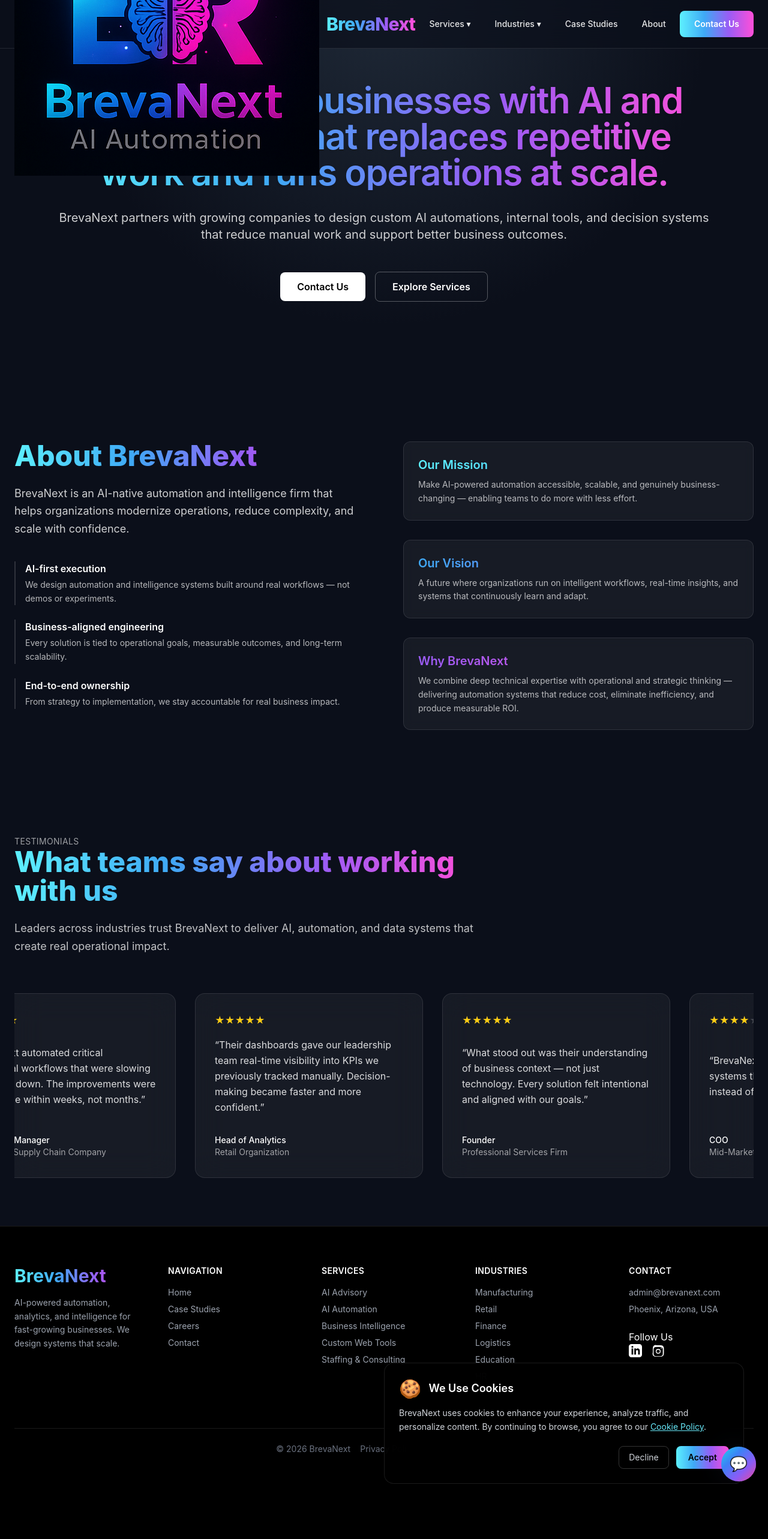
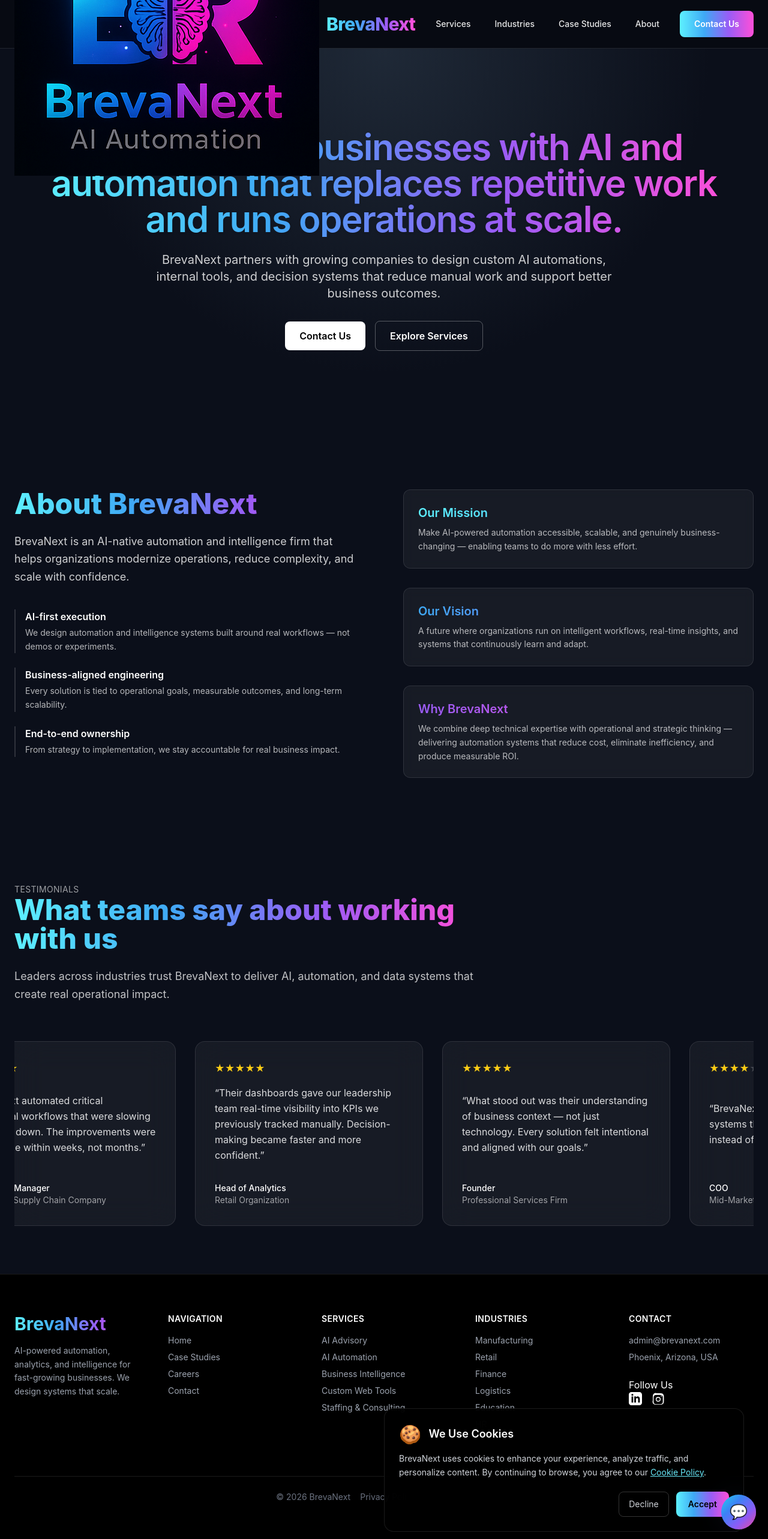
Before and after one commit to bchvvkla-prog/brevanext-site, a Next.js app: page / in a window 1280 px wide. Shown: the top 2566 px of the page at 60% size. Before the commit the page ends 2490 px from the top, so only its background shows below. Built offline with nearby package versions, Linux system fonts and the light colour scheme.

Commit message:
Mobile optimization: responsive hero, navbar, typography, cookie banner, viewport fix

```diff
--- a/app/components/CookieBanner.tsx
+++ b/app/components/CookieBanner.tsx
@@ -30,15 +30,14 @@ export default function CookieBanner() {
             max-h-[70vh] overflow-y-auto
             bg-black/90 backdrop-blur-xl
             border border-white/10 shadow-2xl
-    rounded-2xl p-6 z-[999]
+            rounded-2xl p-5 sm:p-6 z-[999]
           "
           style={{ WebkitOverflowScrolling: "touch" }}
         >
-
           {/* COOKIE ICON */}
           <div className="flex items-center gap-3 mb-3">
-            <span className="text-3xl">🍪</span>
-            <h3 className="text-white font-semibold text-lg">
+            <span className="text-2xl sm:text-3xl">🍪</span>
+            <h3 className="text-white font-semibold text-base sm:text-lg">
               We Use Cookies
             </h3>
           </div>
@@ -53,24 +52,33 @@ export default function CookieBanner() {
           </p>
 
           {/* BUTTONS */}
-          <div className="flex justify-end gap-3 mt-5">
+          <div className="flex flex-col sm:flex-row justify-end gap-3 mt-5">
 
             <button
               onClick={() => handleConsent("declined")}
-              className="px-4 py-2 text-sm rounded-lg border border-white/20
-              text-gray-300 hover:bg-white/10 transition"
+              className="
+                w-full sm:w-auto
+                px-4 py-2.5 text-sm rounded-lg
+                border border-white/20 text-gray-300
+                hover:bg-white/10 transition
+              "
             >
               Decline
             </button>
 
             <button
               onClick={() => handleConsent("accepted")}
-              className="px-5 py-2 text-sm font-semibold text-black rounded-lg
+              className="
+                w-full sm:w-auto
+                px-5 py-2.5 text-sm font-semibold
+                text-black rounded-lg
                 bg-[linear-gradient(to_right,#5DF0FF,#3FA9F5,#9A5CF5,#FF4FD8)]
-              hover:opacity-90 transition"
+                hover:opacity-90 transition
+              "
             >
               Accept
             </button>
+
           </div>
         </motion.div>
       )}
--- a/app/components/HomeHero.tsx
+++ b/app/components/HomeHero.tsx
@@ -2,14 +2,14 @@ import PrimaryHeading from "./PrimaryHeading";
 
 export default function HomeHero() {
   return (
-    <section className="relative w-full h-[520px] md:h-[640px] bg-[#0B0F1A] overflow-hidden">
+    <section className="relative w-full bg-[#0B0F1A] overflow-hidden py-20 md:py-0 md:min-h-[640px]">
 
       {/* Subtle depth layer */}
       <div className="absolute inset-0 bg-[radial-gradient(circle_at_top,#1F2937,transparent_60%)]" />
 
       {/* ================= CONTENT ================= */}
-      <div className="relative z-10 h-full flex items-center justify-center">
-        <div className="max-w-6xl mx-auto px-6 text-center text-white">
+      <div className="relative z-10 flex md:items-center justify-center px-4 md:min-h-[640px]">
+        <div className="max-w-6xl mx-auto text-center text-white">
 
           {/* Primary Heading */}
           <PrimaryHeading
@@ -24,37 +24,43 @@ export default function HomeHero() {
           </PrimaryHeading>
 
           {/* Supporting copy */}
-          <p className="mt-8 text-lg md:text-xl text-white/80">
+          <p className="mt-6 text-sm sm:text-base md:text-xl text-white/80 max-w-3xl mx-auto leading-relaxed">
             BrevaNext partners with growing companies to design custom AI
             automations, internal tools, and decision systems that reduce manual
             work and support better business outcomes.
           </p>
 
           {/* CTA Buttons */}
-          <div className="mt-12 flex flex-col sm:flex-row items-center justify-center gap-4">
+          <div className="mt-8 flex flex-col sm:flex-row items-center justify-center gap-3 sm:gap-4 w-full max-w-sm mx-auto">
 
             {/* Primary CTA */}
             <a
               href="/contact"
               className="
-                inline-flex px-7 py-3 rounded-lg font-semibold
+                inline-flex items-center justify-center
+                px-6 py-3 rounded-lg font-semibold
                 bg-white text-black
                 hover:bg-gray-100 transition
+                w-full sm:w-auto whitespace-nowrap
               "
             >
-              Contact Us
+              <span className="sm:hidden">Contact</span>
+              <span className="hidden sm:inline">Contact Us</span>
             </a>
 
             {/* Secondary CTA */}
             <a
               href="/services"
               className="
-                inline-flex px-7 py-3 rounded-lg font-semibold
+                inline-flex items-center justify-center
+                px-6 py-3 rounded-lg font-semibold
                 border border-white/30 text-white
                 hover:bg-white/10 transition
+                w-full sm:w-auto whitespace-nowrap
               "
             >
-              Explore Services
+              <span className="sm:hidden">Services</span>
+              <span className="hidden sm:inline">Explore Services</span>
             </a>
 
           </div>
--- a/app/components/Navbar.tsx
+++ b/app/components/Navbar.tsx
@@ -7,6 +7,7 @@ import { useState, useRef, useEffect } from "react";
 export default function Navbar() {
   const [servicesOpen, setServicesOpen] = useState(false);
   const [industriesOpen, setIndustriesOpen] = useState(false);
+  const [mobileOpen, setMobileOpen] = useState(false);
 
   const servicesRef = useRef<HTMLDivElement>(null);
   const industriesRef = useRef<HTMLDivElement>(null);
@@ -35,7 +36,7 @@ export default function Navbar() {
         border-b border-white/10
       "
     >
-      <div className="max-w-7xl mx-auto px-6 h-20 flex items-center justify-between">
+      <div className="max-w-7xl mx-auto px-4 md:px-6 h-20 flex items-center justify-between">
 
         {/* LOGO */}
         <Link href="/" className="flex items-center gap-3">
@@ -44,12 +45,12 @@ export default function Navbar() {
             alt="BrevaNext logo"
             width={36}
             height={36}
-             style={{ height: "auto", width: "auto" }}
+            style={{ height: "auto", width: "auto" }}
             priority
           />
           <span
             className="
-              text-2xl md:text-3xl font-extrabold tracking-tight
+              text-xl md:text-3xl font-extrabold tracking-tight
               bg-[linear-gradient(to_right,#5DF0FF,#3FA9F5,#9A5CF5,#FF4FD8)]
               bg-clip-text text-transparent
             "
@@ -58,105 +59,16 @@ export default function Navbar() {
           </span>
         </Link>
 
-        {/* NAV */}
+        {/* DESKTOP NAV */}
         <nav className="hidden md:flex items-center gap-10 text-sm font-medium text-white/90">
 
-          {/* SERVICES */}
-          <div className="relative" ref={servicesRef}>
-            <button
-              onClick={() => {
-                setServicesOpen(v => !v);
-                setIndustriesOpen(false);
-              }}
-              className="hover:text-white transition"
-            >
-              Services ▾
-            </button>
+          <Link href="/services" className="hover:text-white transition">
+            Services
+          </Link>
 
-            {servicesOpen && (
-              <div className="
-                absolute top-12 left-0 w-80
-                rounded-xl
-                bg-[#0F172A]/95
-                backdrop-blur-xl
-                border border-white/10
-                shadow-2xl
-                p-4
-              ">
-                {[
-                  ["AI & Process Automation", "/services/ai-automation"],
-                  ["Business Intelligence & Dashboards", "/services/business-intelligence"],
-                  ["Custom Web & Internal Tools", "/services/custom-web-tools"],
-                  ["AI Advisory & Implementation", "/services/ai-advisory"],
-                  ["Staffing & Consulting", "/services/staffing-consulting"],
-                ].map(([label, href]) => (
-                  <Link
-                    key={href}
-                    href={href}
-                    onClick={() => setServicesOpen(false)}
-                    className="
-                      block px-3 py-2 rounded-lg
-                      hover:bg-white/5
-                      hover:text-white
-                      transition
-                    "
-                  >
-                    {label}
-                  </Link>
-                ))}
-              </div>
-            )}
-          </div>
-
-          {/* INDUSTRIES */}
-          <div className="relative" ref={industriesRef}>
-            <button
-              onClick={() => {
-                setIndustriesOpen(v => !v);
-                setServicesOpen(false);
-              }}
-              className="hover:text-white transition"
-            >
-              Industries ▾
-            </button>
-
-            {industriesOpen && (
-              <div className="
-                absolute top-12 left-0 w-80
-                rounded-xl
-                bg-[#0F172A]/95
-                backdrop-blur-xl
-                border border-white/10
-                shadow-2xl
-                p-4
-              ">
-                {[
-                  ["Healthcare", "/industry/healthcare"],
-                  ["Manufacturing & Operations", "/industry/manufacturing"],
-                  ["Finance & Banking", "/industry/finance"],
-                  ["Retail & E-Commerce", "/industry/retail"],
-                  ["Logistics & Supply Chain", "/industry/logistics"],
-                  ["Education & EdTech", "/industry/education"],
-                  ["HR & Talent Operations", "/industry/hr"],
-                  ["Media, Marketing & Agencies", "/industry/media-marketing"],
-                ].map(([label, href]) => (
-                  <Link
-                    key={href}
-                    href={href}
-                    onClick={() => setIndustriesOpen(false)}
-                    className="
-                      block px-3 py-2 rounded-lg
-                      hover:bg-white/5
-                      hover:text-white
-                      transition
-                    "
-                  >
-                    {label}
-                  </Link>
-                ))}
-              </div>
-            )}
-          </div>
+          <Link href="/industry" className="hover:text-white transition">
+            Industries
+          </Link>
 
           <Link href="/case-studies" className="hover:text-white transition">
             Case Studies
@@ -167,7 +79,7 @@ export default function Navbar() {
           </Link>
         </nav>
 
-        {/* CTA */}
+        {/* CTA DESKTOP */}
         <Link
           href="/contact"
           className="
@@ -179,7 +91,49 @@ export default function Navbar() {
         >
           Contact Us
         </Link>
+
+        {/* MOBILE MENU BUTTON */}
+        <button
+          onClick={() => setMobileOpen(v => !v)}
+          className="md:hidden text-white text-2xl"
+        >
+          ☰
+        </button>
       </div>
+
+      {/* MOBILE MENU */}
+      {mobileOpen && (
+        <div className="md:hidden bg-[#0B0F1A] border-t border-white/10 px-6 py-6 space-y-4 text-white">
+
+          <Link href="/services" onClick={() => setMobileOpen(false)} className="block">
+            Services
+          </Link>
+
+          <Link href="/industry" onClick={() => setMobileOpen(false)} className="block">
+            Industries
+          </Link>
+
+          <Link href="/case-studies" onClick={() => setMobileOpen(false)} className="block">
+            Case Studies
+          </Link>
+
+          <Link href="/#about" onClick={() => setMobileOpen(false)} className="block">
+            About
+          </Link>
+
+          <Link
+            href="/contact"
+            onClick={() => setMobileOpen(false)}
+            className="
+              block mt-4 text-center px-6 py-3 rounded-lg
+              font-semibold
+              bg-[linear-gradient(to_right,#5DF0FF,#3FA9F5,#9A5CF5,#FF4FD8)]
+            "
+          >
+            Contact Us
+          </Link>
+        </div>
+      )}
     </header>
   );
 }
--- a/app/layout.tsx
+++ b/app/layout.tsx
@@ -4,6 +4,12 @@ import Navbar from "./components/Navbar";
 import Footer from "./components/Footer";
 import CookieBanner from "./components/CookieBanner";
 import ChatbotWidget from "./components/ChatbotWidget";
+
+/* ✅ NEW — Correct Next.js viewport export */
+export const viewport = {
+  width: "device-width",
+  initialScale: 1,
+};
 
 export const metadata = {
   metadataBase: new URL("https://www.brevanext.com"),
@@ -126,12 +132,11 @@ export default function RootLayout({ children }: { children: ReactNode }) {
         <link rel="icon" href="/favicon.ico" sizes="any" />
       </head>
 
-      {/* ✅ FIXED OVERLAY NAVBAR (CONTENT SLIDES UNDER) */}
       <body className="bg-black text-white antialiased">
         <Navbar />
 
-        {/* ❌ NO padding-top here */}
-        <main className="relative z-0">
+        {/* Prevent hero hiding under fixed navbar */}
+        <main className="relative z-0 pt-20">
           {children}
         </main>
 
```
Also changed, not shown: app/components/PrimaryHeading.tsx (+11 -4 lines). Lines whose indentation alone changed are shown as unchanged.
